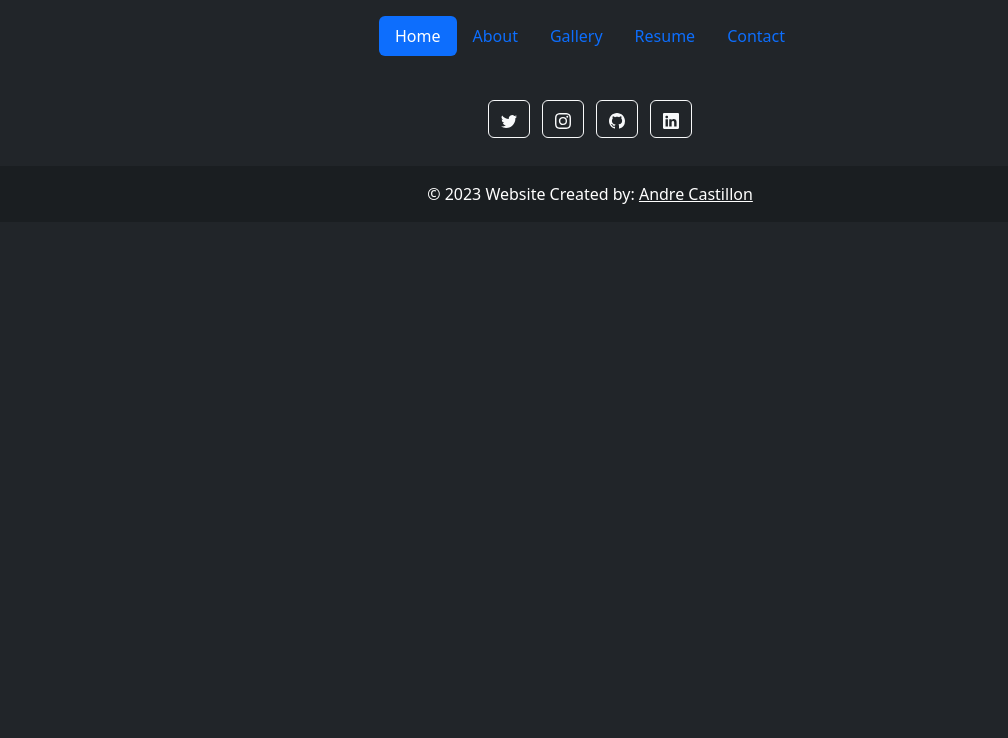
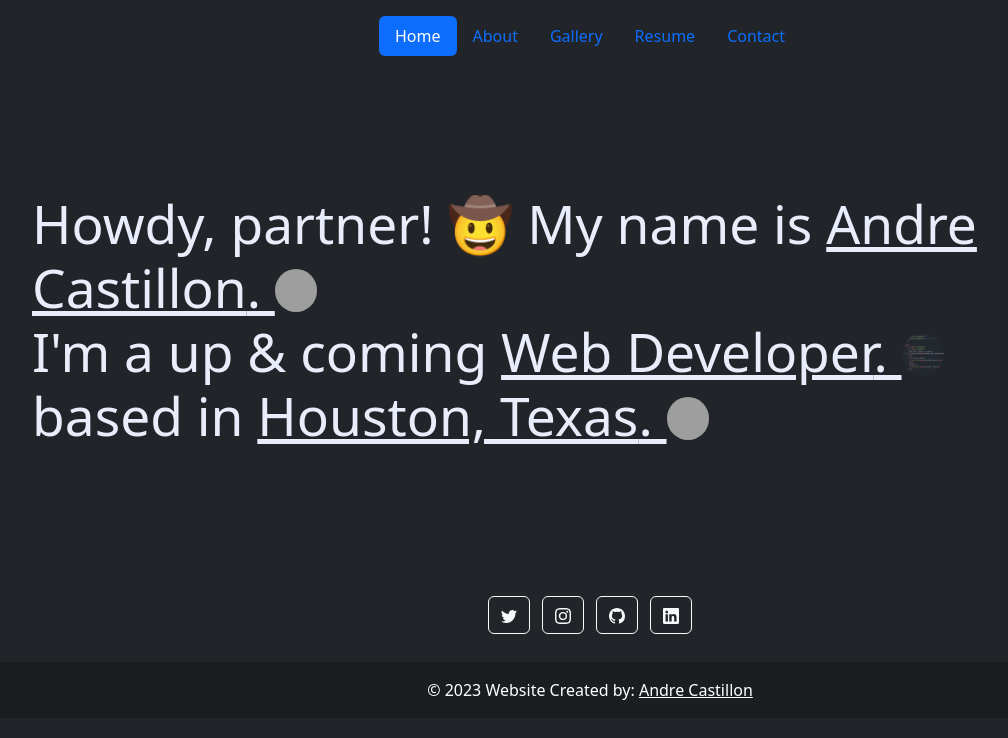
Before and after one commit to vvndre/Portfolio, a plain HTML site: page index.html in a window 1280 px wide. Shown: the whole page, without its empty margins (50-1058 px from the left). Drawn offline with nearby package versions, Linux system fonts and the light colour scheme; grey boxes are pictures that could not be loaded.

Commit message:
desktop homepage finished

```diff
--- a/index.html
+++ b/index.html
@@ -24,7 +24,18 @@
   </div>
 
   <main>
-
+    <div class="container">
+      <h1 class="heading">
+        Howdy, partner! 🤠 My name is
+        <a href="#"><span>Andre Castillon</span>. <img src="./Content/headshot.png" width="800" height="800" alt="Photo of Andre Castillon"></a>
+        <br>
+        I'm a up & coming
+        <a href="#"><span>Web Developer</span>. <img src="./Content/codescreenshot.png" width="800" height="800" alt="Photo of Webpage"></a>
+        <br>
+        based in
+        <a href="#"><span>Houston, Texas</span>. <img src="./Content/houstonTexas.png" width="800" height="800" alt="Photo of Audio Production"></a>
+      </h1>
+    </div>
   </main>
 
   <footer class="bg-dark text-center text-white">
--- a/styles.css
+++ b/styles.css
@@ -0,0 +1,39 @@
+.container {
+  margin-left: auto;
+  margin-right: auto;
+  width: 90%;
+  max-width: 1920px;
+}
+
+main {
+  margin-top: 120px;
+  margin-bottom: 120px;
+  color: #E8ECFB;
+}
+
+.heading {
+  font-size: 3.33rem;
+}
+
+.heading a {
+  color: #E8ECFB;
+  transition: transform .2s; /* Animation */
+}
+
+.heading a:hover img {
+  transform: scale(5);
+}
+
+.heading a img {
+  display: inline-block;
+  vertical-align: middle;
+  margin-top: -0.125em;
+  border-radius: 999px;
+  width: 0.8em;
+  height: 0.8em;
+  -webkit-transition: -webkit-box-shadow .5s,-webkit-transform .5s cubic-bezier(0.25, 1, 0.25, 1);
+  transition: -webkit-box-shadow .5s,-webkit-transform .5s cubic-bezier(0.25, 1, 0.25, 1);
+  -o-transition: box-shadow .5s,transform .5s cubic-bezier(0.25, 1, 0.25, 1);
+  transition: box-shadow .5s,transform .5s cubic-bezier(0.25, 1, 0.25, 1);
+  transition: box-shadow .5s,transform .5s cubic-bezier(0.25, 1, 0.25, 1),-webkit-box-shadow .5s,-webkit-transform .5s cubic-bezier(0.25, 1, 0.25, 1);
+}
```
Also changed, not shown: Content/codescreenshot.png (added), 2 other files.
